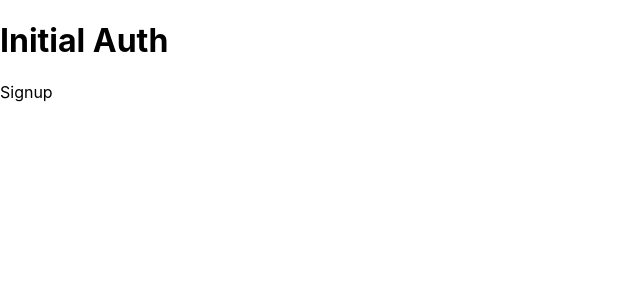
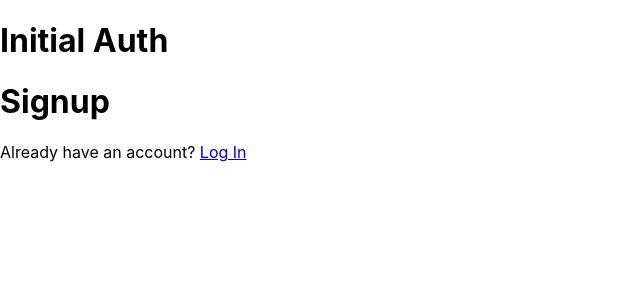
Before and after one commit to HornRyRy/firemarks, a React (Create React App) app: page /signup in a window 1280 px wide. Shown: the top 300 px of the page, without its empty margins (0-640 px from the left). Built offline with nearby package versions, Linux system fonts and the light colour scheme.

Commit message:
login link

```diff
--- a/src/components/Signup.jsx
+++ b/src/components/Signup.jsx
@@ -1,9 +1,13 @@
-import React from 'react'
+import React from "react";
+import { Link } from "react-router-dom";
 
 const Signup = () => {
   return (
-    <div>Signup</div>
-  )
-}
+    <div>
+      <h1>Signup</h1>
+      <p>Already have an account? <Link to='/'>Log In</Link></p>
+    </div>
+  );
+};
 
-export default Signup
+export default Signup;
```
